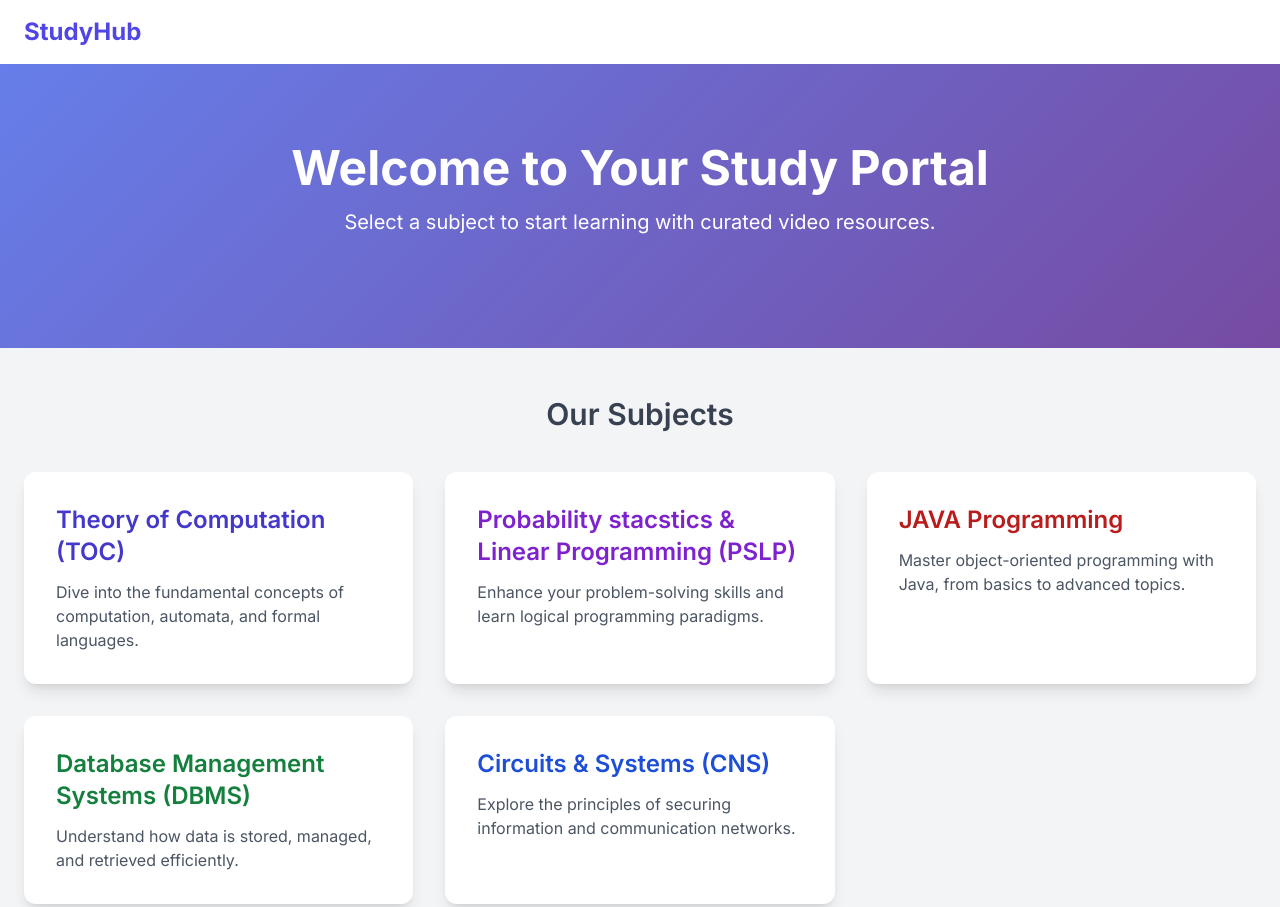
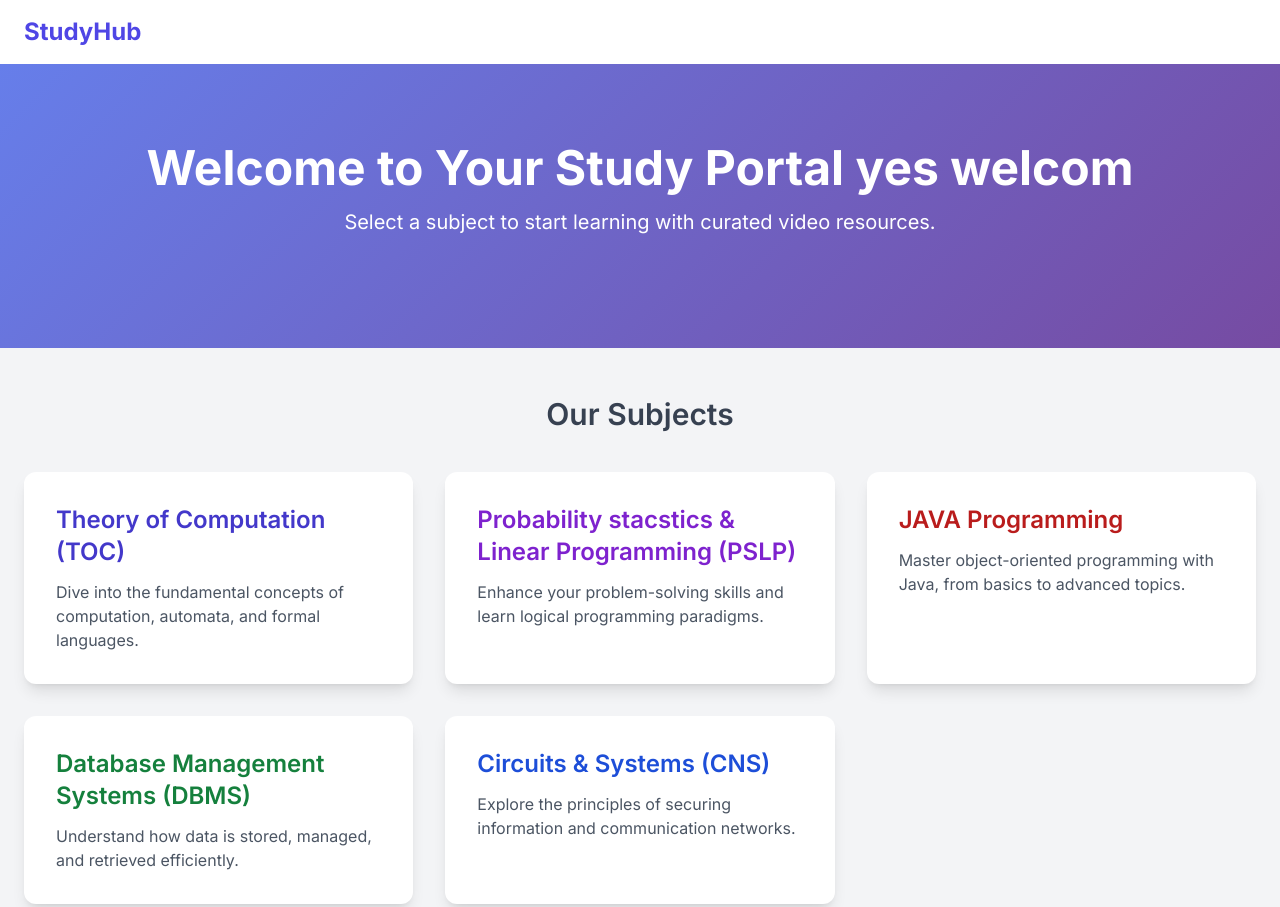
Before and after one commit to Aadigarg111/BRIGHT, a plain HTML site: page index.html in a window 1280 px wide. Shown: the top 907 px of the page. Drawn offline with nearby package versions, Linux system fonts and the light colour scheme.

Commit message:
Update index.html

```diff
--- a/index.html
+++ b/index.html
@@ -34,7 +34,7 @@
 
     <section class="hero-section text-white py-20 px-6">
         <div class="container mx-auto text-center">
-            <h1 class="text-5xl font-bold mb-4">Welcome to Your Study Portal</h1>
+            <h1 class="text-5xl font-bold mb-4">Welcome to Your Study Portal yes welcom</h1>
             <p class="text-xl mb-8">Select a subject to start learning with curated video resources.</p>
         </div>
     </section>
```
